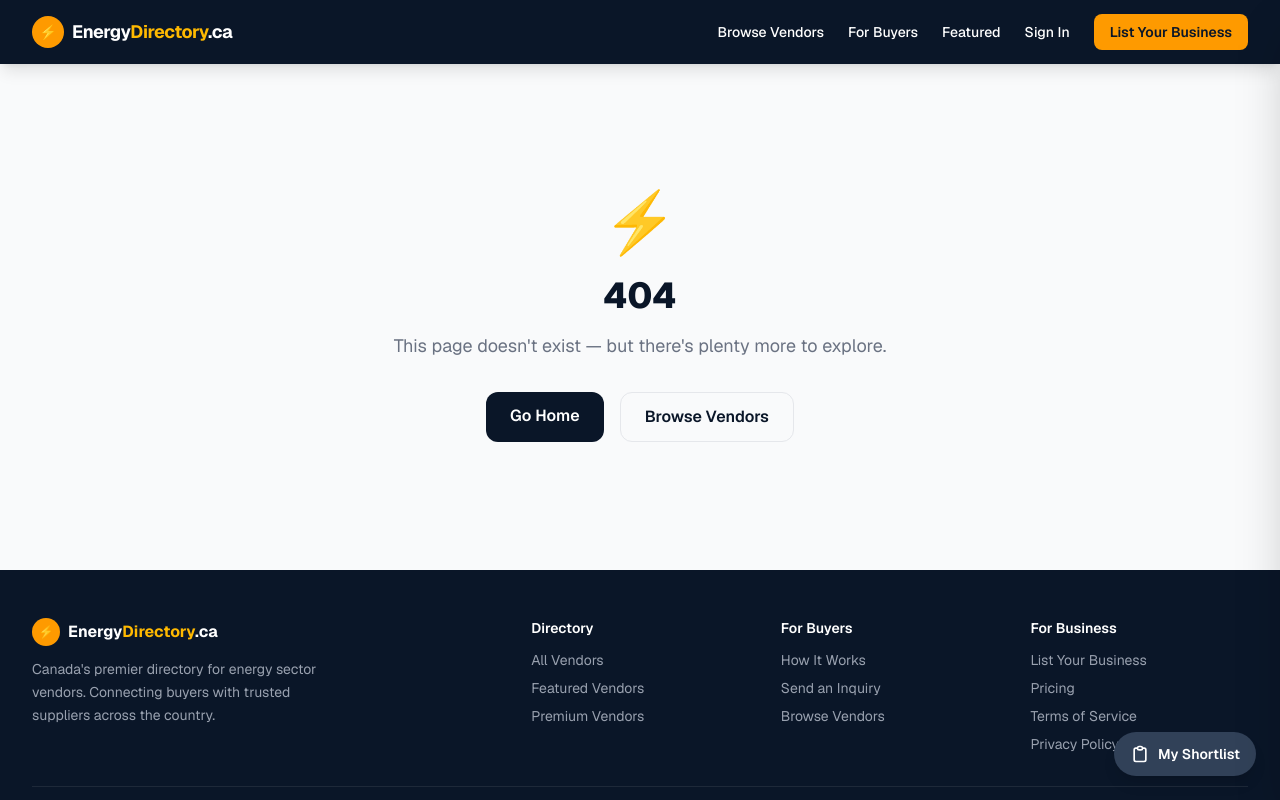
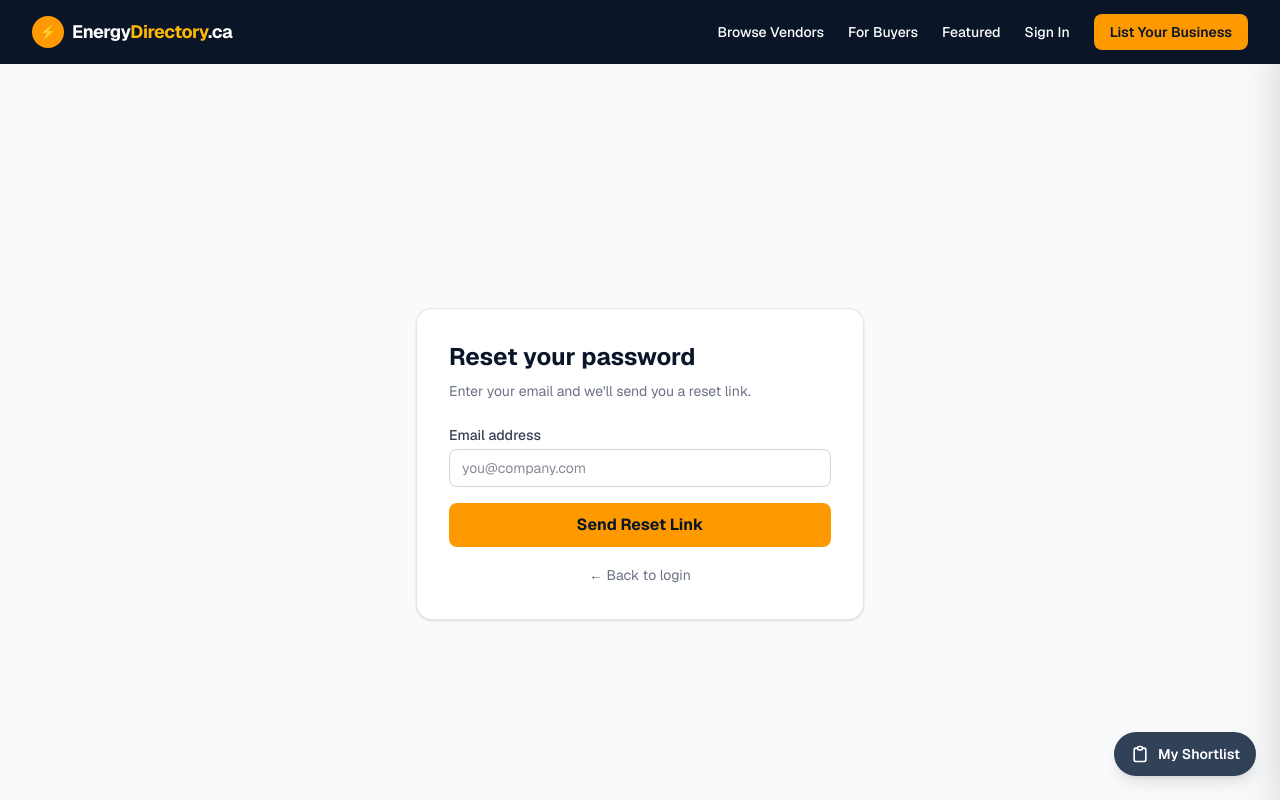
Before and after one commit to AtlasSaini/energy-directory, a Next.js app: page /auth/forgot-password in a window 1280 px wide. Before the commit this address had no page. Shown: the top 800 px of the page. Built offline with nearby package versions, Linux system fonts and the light colour scheme; no server answers.

Commit message:
feat: add forgot password link + reset page

```diff
--- /dev/null
+++ b/app/auth/forgot-password/page.tsx
@@ -0,0 +1,89 @@
+'use client'
+
+import { useState } from 'react'
+import { createBrowserClient } from '@supabase/ssr'
+import Link from 'next/link'
+
+export default function ForgotPasswordPage() {
+  const [email, setEmail] = useState('')
+  const [loading, setLoading] = useState(false)
+  const [sent, setSent] = useState(false)
+  const [error, setError] = useState('')
+
+  const supabase = createBrowserClient(
+    process.env.NEXT_PUBLIC_SUPABASE_URL!,
+    process.env.NEXT_PUBLIC_SUPABASE_ANON_KEY!
+  )
+
+  const handleSubmit = async (e: React.FormEvent) => {
+    e.preventDefault()
+    setError('')
+    setLoading(true)
+
+    const { error } = await supabase.auth.resetPasswordForEmail(email, {
+      redirectTo: `${window.location.origin}/auth/callback?type=recovery`,
+    })
+
+    setLoading(false)
+
+    if (error) {
+      setError(error.message)
+    } else {
+      setSent(true)
+    }
+  }
+
+  return (
+    <div className="min-h-screen bg-gray-50 flex items-center justify-center px-4">
+      <div className="bg-white rounded-2xl shadow-sm border border-gray-200 p-8 w-full max-w-md">
+        {sent ? (
+          <div className="text-center">
+            <div className="text-4xl mb-4">📬</div>
+            <h1 className="text-xl font-bold text-[#0a1628] mb-2">Check your email</h1>
+            <p className="text-gray-500 text-sm mb-6">
+              We sent a password reset link to <strong>{email}</strong>. Click it to set a new password.
+            </p>
+            <Link href="/auth/login" className="text-amber-600 hover:text-amber-500 text-sm font-medium">
+              ← Back to login
+            </Link>
+          </div>
+        ) : (
+          <>
+            <h1 className="text-2xl font-bold text-[#0a1628] mb-2">Reset your password</h1>
+            <p className="text-gray-500 text-sm mb-6">Enter your email and we&apos;ll send you a reset link.</p>
+
+            <form onSubmit={handleSubmit} className="space-y-4">
+              <div>
+                <label className="block text-sm font-medium text-gray-700 mb-1">Email address</label>
+                <input
+                  type="email"
+                  value={email}
+                  onChange={e => setEmail(e.target.value)}
+                  required
+                  className="w-full px-3 py-2 border border-gray-300 rounded-lg focus:outline-none focus:ring-2 focus:ring-amber-400 text-sm"
+                  placeholder="you@company.com"
+                />
+              </div>
+
+              {error && <p className="text-red-600 text-sm">{error}</p>}
+
+              <button
+                type="submit"
+                disabled={loading}
+                className="w-full bg-amber-500 hover:bg-amber-400 text-[#0a1628] font-bold py-2.5 rounded-lg transition-colors disabled:opacity-50"
+              >
+                {loading ? 'Sending…' : 'Send Reset Link'}
+              </button>
+            </form>
+
+            <div className="mt-4 text-center">
+              <Link href="/auth/login" className="text-sm text-gray-500 hover:text-gray-700">
+                ← Back to login
+              </Link>
+            </div>
+          </>
+        )}
+      </div>
+    </div>
+  )
+}
--- a/app/auth/login/page.tsx
+++ b/app/auth/login/page.tsx
@@ -88,6 +88,12 @@ function LoginForm() {
               />
             </div>
 
+            <div className="flex justify-end mb-1">
+              <a href="/auth/forgot-password" className="text-xs text-amber-600 hover:text-amber-500">
+                Forgot password?
+              </a>
+            </div>
+
             <button
               type="submit"
               disabled={loading}
```
